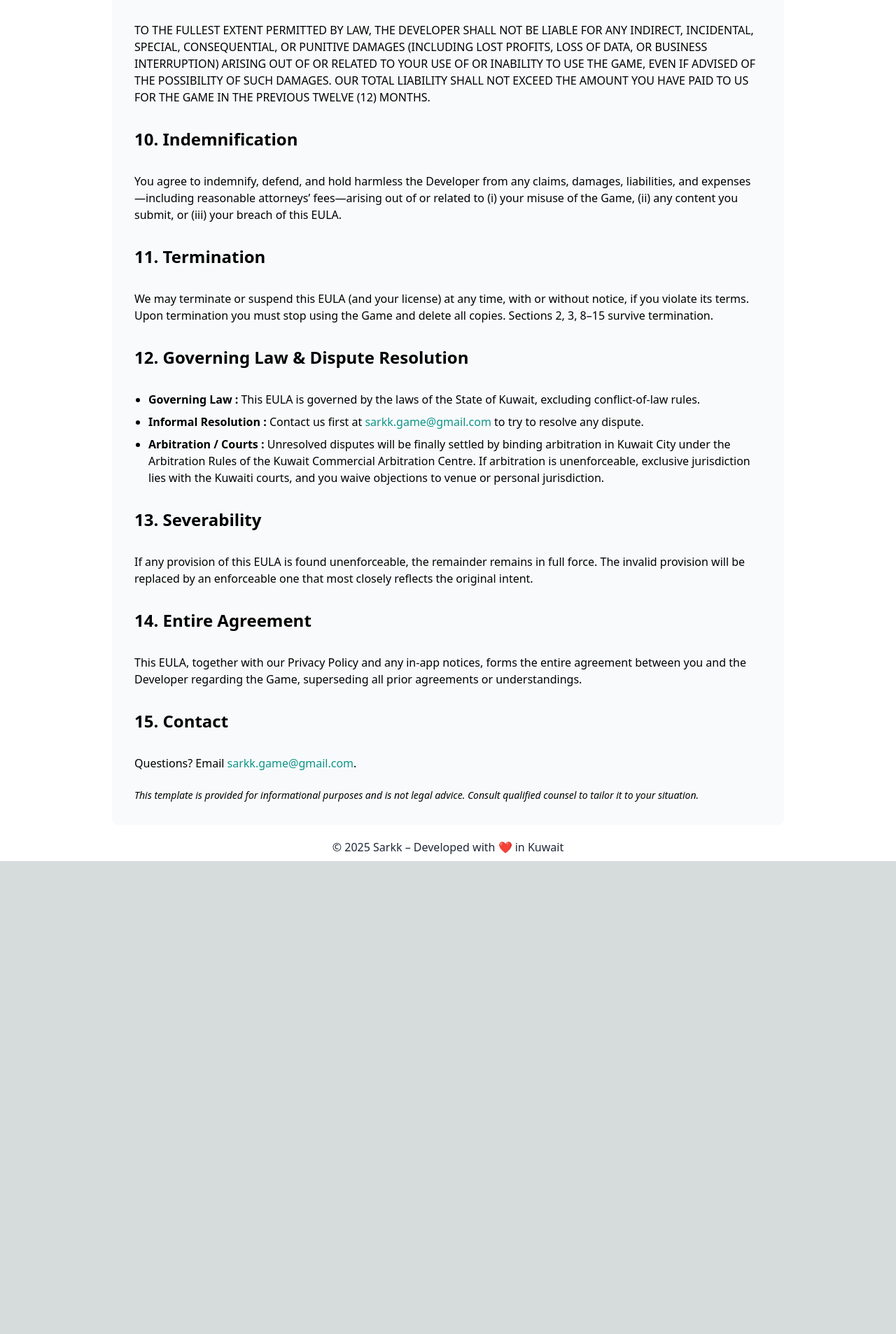
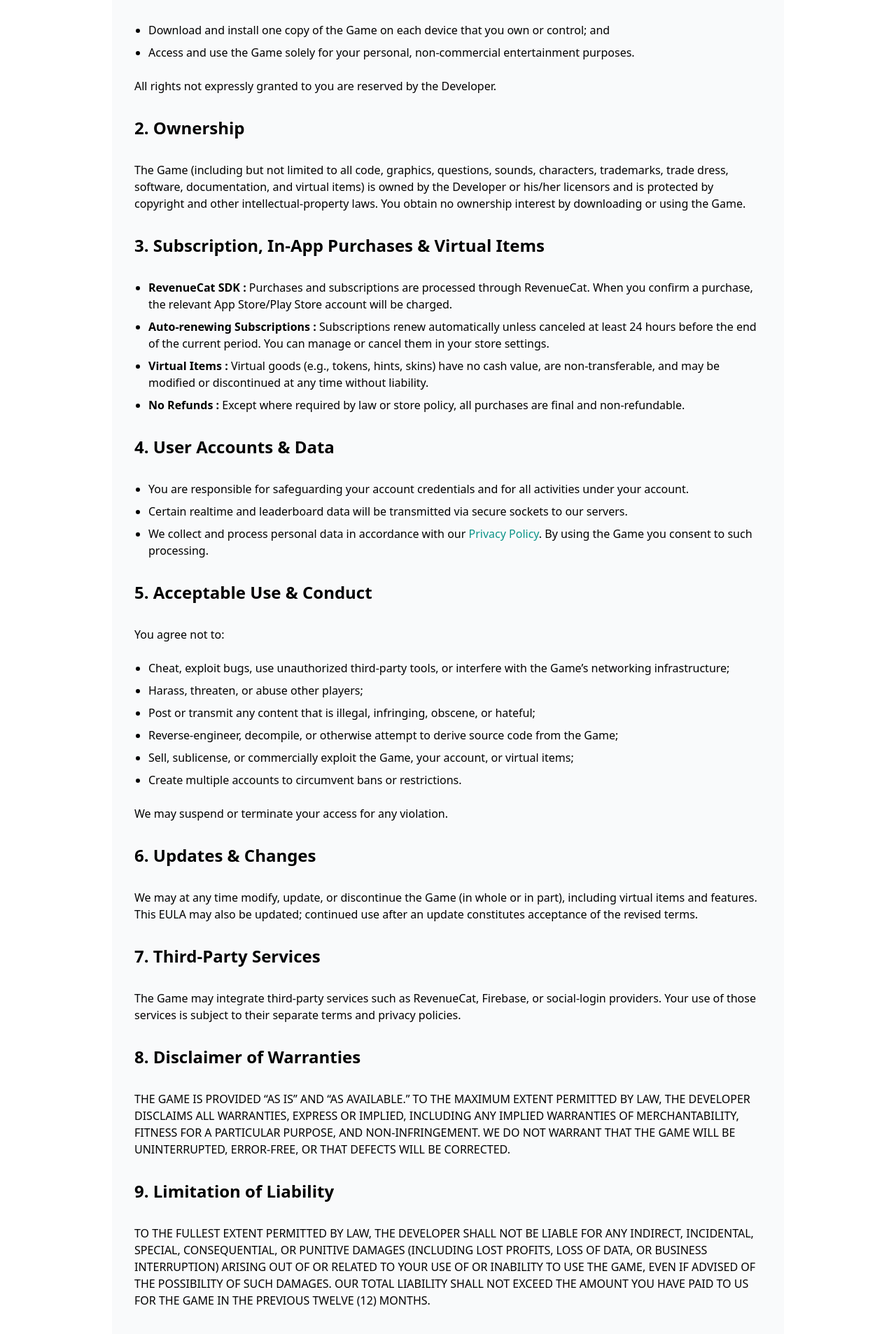
Before and after one commit to Fahad-Ha/My-Portfolio, a Next.js app: page /sarkk-eula in a window 1280 px wide. Shown: the part 513-2420 px from the top of the page at 70% size. Before the commit the page ends 1744 px from the top, so only its background shows below. Built offline with nearby package versions, Linux system fonts and the light colour scheme.

Commit message:
added terms for Sarkk

```diff
--- a/pages/sarkk-eula.js
+++ b/pages/sarkk-eula.js
@@ -41,8 +41,167 @@ export default function SarkkEula() {
 
           {/* ─────────── Body ─────────── */}
           <div className="text-left bg-gray-50 dark:bg-gray-800 rounded-lg p-8 space-y-6">
-            {/* …Sections 1 → 8 already included… */}
+            {/* Section 1 */}
+            <h3 className="text-2xl font-semibold py-2 dark:text-teal-400">
+              1. License Grant
+            </h3>
+            <ul className="list-disc pl-5 dark:text-gray-200 space-y-2">
+              <li>
+                Download and install one copy of the Game on each device that
+                you own or control; and
+              </li>
+              <li>
+                Access and use the Game solely for your personal, non-commercial
+                entertainment purposes.
+              </li>
+            </ul>
+            <p className="dark:text-gray-200">
+              All rights not expressly granted to you are reserved by the
+              Developer.
+            </p>
 
+            {/* Section 2 */}
+            <h3 className="text-2xl font-semibold py-2 dark:text-teal-400">
+              2. Ownership
+            </h3>
+            <p className="dark:text-gray-200">
+              The Game (including but not limited to all code, graphics,
+              questions, sounds, characters, trademarks, trade dress, software,
+              documentation, and virtual items) is owned by the Developer or
+              his/her licensors and is protected by copyright and other
+              intellectual-property laws. You obtain no ownership interest by
+              downloading or using the Game.
+            </p>
+
+            {/* Section 3 */}
+            <h3 className="text-2xl font-semibold py-2 dark:text-teal-400">
+              3. Subscription, In-App Purchases &amp; Virtual Items
+            </h3>
+            <ul className="list-disc pl-5 dark:text-gray-200 space-y-2">
+              <li>
+                <strong>RevenueCat SDK&nbsp;:</strong> Purchases and
+                subscriptions are processed through RevenueCat. When you confirm
+                a purchase, the relevant App Store/Play Store account will be
+                charged.
+              </li>
+              <li>
+                <strong>Auto-renewing Subscriptions&nbsp;:</strong>{" "}
+                Subscriptions renew automatically unless canceled at least 24
+                hours before the end of the current period. You can manage or
+                cancel them in your store settings.
+              </li>
+              <li>
+                <strong>Virtual Items&nbsp;:</strong> Virtual goods (e.g.,
+                tokens, hints, skins) have no cash value, are non-transferable,
+                and may be modified or discontinued at any time without
+                liability.
+              </li>
+              <li>
+                <strong>No Refunds&nbsp;:</strong> Except where required by law
+                or store policy, all purchases are final and non-refundable.
+              </li>
+            </ul>
+
+            {/* Section 4 */}
+            <h3 className="text-2xl font-semibold py-2 dark:text-teal-400">
+              4. User Accounts &amp; Data
+            </h3>
+            <ul className="list-disc pl-5 dark:text-gray-200 space-y-2">
+              <li>
+                You are responsible for safeguarding your account credentials
+                and for all activities under your account.
+              </li>
+              <li>
+                Certain realtime and leaderboard data will be transmitted via
+                secure sockets to our servers.
+              </li>
+              <li>
+                We collect and process personal data in accordance with our{" "}
+                <a href="/privacy" className="text-teal-600 dark:text-teal-400">
+                  Privacy Policy
+                </a>
+                . By using the Game you consent to such processing.
+              </li>
+            </ul>
+
+            {/* Section 5 */}
+            <h3 className="text-2xl font-semibold py-2 dark:text-teal-400">
+              5. Acceptable Use &amp; Conduct
+            </h3>
+            <p className="dark:text-gray-200">You agree not to:</p>
+            <ul className="list-disc pl-5 dark:text-gray-200 space-y-2">
+              <li>
+                Cheat, exploit bugs, use unauthorized third-party tools, or
+                interfere with the Game’s networking infrastructure;
+              </li>
+              <li>Harass, threaten, or abuse other players;</li>
+              <li>
+                Post or transmit any content that is illegal, infringing,
+                obscene, or hateful;
+              </li>
+              <li>
+                Reverse-engineer, decompile, or otherwise attempt to derive
+                source code from the Game;
+              </li>
+              <li>
+                Sell, sublicense, or commercially exploit the Game, your
+                account, or virtual items;
+              </li>
+              <li>
+                Create multiple accounts to circumvent bans or restrictions.
+              </li>
+            </ul>
+            <p className="dark:text-gray-200">
+              We may suspend or terminate your access for any violation.
+            </p>
+
+            {/* Section 6 */}
+            <h3 className="text-2xl font-semibold py-2 dark:text-teal-400">
+              6. Updates &amp; Changes
+            </h3>
+            <p className="dark:text-gray-200">
+              We may at any time modify, update, or discontinue the Game (in
+              whole or in part), including virtual items and features. This EULA
+              may also be updated; continued use after an update constitutes
+              acceptance of the revised terms.
+            </p>
+
+            {/* Section 7 */}
+            <h3 className="text-2xl font-semibold py-2 dark:text-teal-400">
+              7. Third-Party Services
+            </h3>
+            <p className="dark:text-gray-200">
+              The Game may integrate third-party services such as RevenueCat,
+              Firebase, or social-login providers. Your use of those services is
+              subject to their separate terms and privacy policies.
+            </p>
+
+            {/* Section 8 */}
+            <h3 className="text-2xl font-semibold py-2 dark:text-teal-400">
+              8. Disclaimer of Warranties
+            </h3>
+            <p className="dark:text-gray-200">
+              THE GAME IS PROVIDED “AS IS” AND “AS AVAILABLE.” TO THE MAXIMUM
+              EXTENT PERMITTED BY LAW, THE DEVELOPER DISCLAIMS ALL WARRANTIES,
+              EXPRESS OR IMPLIED, INCLUDING ANY IMPLIED WARRANTIES OF
+              MERCHANTABILITY, FITNESS FOR A PARTICULAR PURPOSE, AND
+              NON-INFRINGEMENT. WE DO NOT WARRANT THAT THE GAME WILL BE
+              UNINTERRUPTED, ERROR-FREE, OR THAT DEFECTS WILL BE CORRECTED.
+            </p>
+
+            {/* Section 9 */}
+            <h3 className="text-2xl font-semibold py-2 dark:text-teal-400">
+              9. Limitation of Liability
+            </h3>
+            <p className="dark:text-gray-200">
+              TO THE FULLEST EXTENT PERMITTED BY LAW, THE DEVELOPER SHALL NOT BE
+              LIABLE FOR ANY INDIRECT, INCIDENTAL, SPECIAL, CONSEQUENTIAL, OR
+              PUNITIVE DAMAGES (INCLUDING LOST PROFITS, LOSS OF DATA, OR
+              BUSINESS INTERRUPTION) ARISING OUT OF OR RELATED TO YOUR USE OF OR
+              INABILITY TO USE THE GAME, EVEN IF ADVISED OF THE POSSIBILITY OF
+              SUCH DAMAGES. OUR TOTAL LIABILITY SHALL NOT EXCEED THE AMOUNT YOU
+              HAVE PAID TO US FOR THE GAME IN THE PREVIOUS TWELVE (12) MONTHS.
+            </p>
             {/* Section 9 */}
             <h3 className="text-2xl font-semibold py-2 dark:text-teal-400">
               9. Limitation of Liability
```
